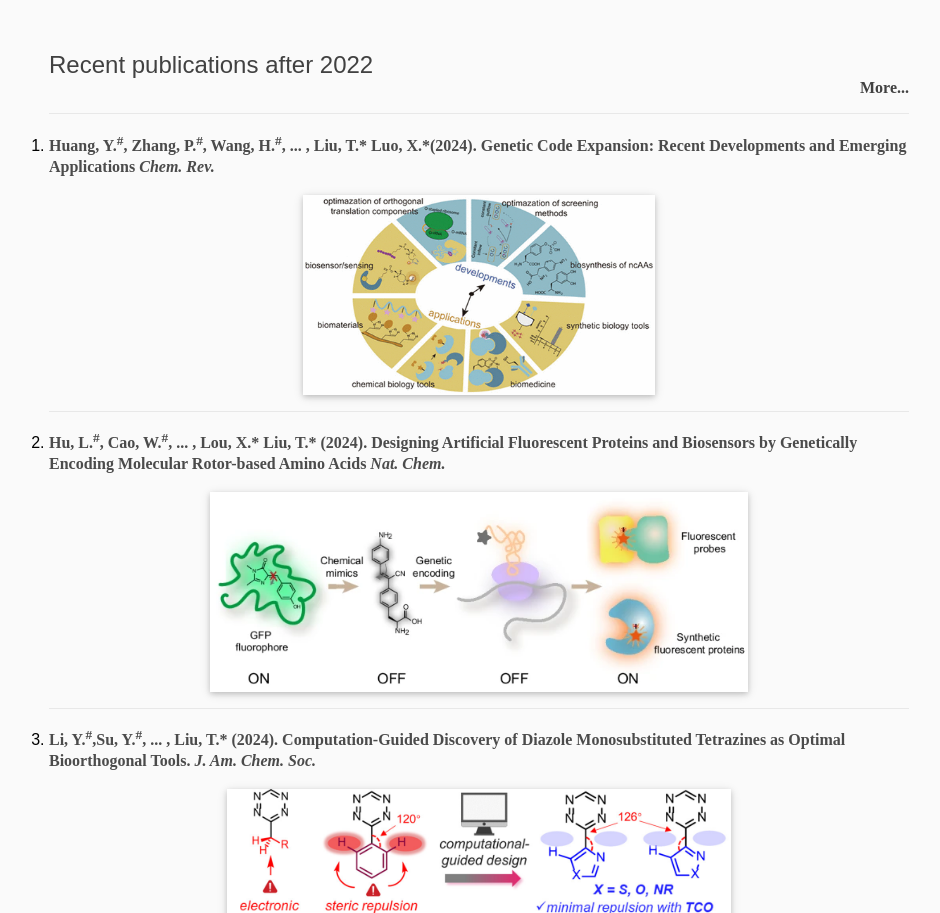
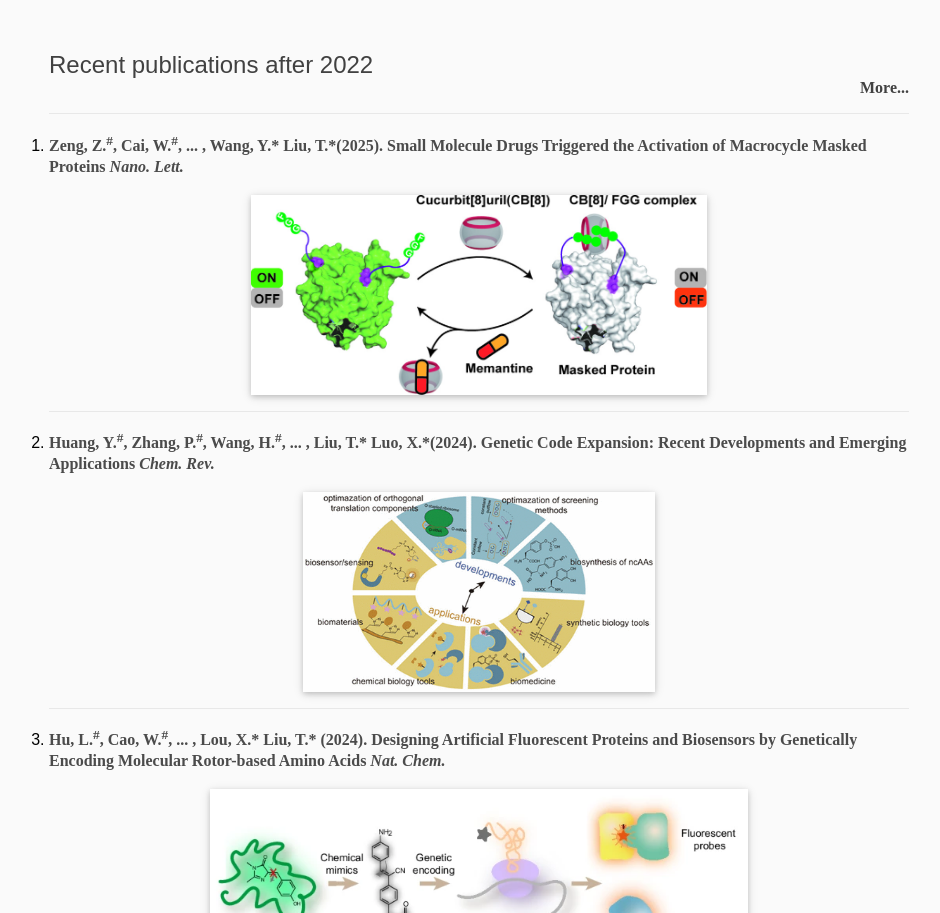
Before and after one commit to YeyuSu/taoliugroup-pku.github.io, a plain HTML site: page index.html in a window 1280 px wide. Shown: the part 974-1887 px from the top of the page, without its empty margins (221-1161 px from the left). Drawn offline with Linux system fonts and the light colour scheme.

Commit message:
Update website files: add 2025 publication and update pages

```diff
--- a/index.html
+++ b/index.html
@@ -108,6 +108,17 @@
                 <div class="more"><a href="Publications.html" target="_blank">More...</a></div>
             </div>
             <br/>
+        <div class="recent-publication">
+            <li><h3>
+                <a href="https://pubs.acs.org/doi/10.1021/acs.nanolett.4c06362"
+                target="_blank"> Zeng, Z.<sup>#</sup>, Cai, W.<sup>#</sup>, ... , Wang, Y.* Liu, T.*(2025). Small Molecule Drugs Triggered the Activation of Macrocycle Masked Proteins
+                <i>Nano. Lett.</i></a>
+            </h3></li>
+            <div class="recent-publication-picture">
+                <img src="images/2025_nanoletters.jpeg" height="200px"
+                        alt="Figure">
+            </div>
+        </div>
         <div class="recent-publication">
             <li><h3>
                 <a href="https://pubs.acs.org/doi/10.1021/acs.chemrev.4c00216"
```
Also changed, not shown: LiuLab.html (+11 -0 lines), Photos-2017 Spring Travel.html (+1 -1 lines), Photos-2018 Spring Travel.html (+1 -1 lines), Photos-2019 Spring Travel.html (+1 -1 lines), Photos-First Anniversary.html (+1 -1 lines), Photos-Liulab Members.html (+1 -1 lines), Photos-awards.html (+1 -1 lines), Photos-visitors.html (+1 -1 lines), Publications.html (+11 -0 lines), images/2025_nanoletters.jpeg (added), 1 other file.
